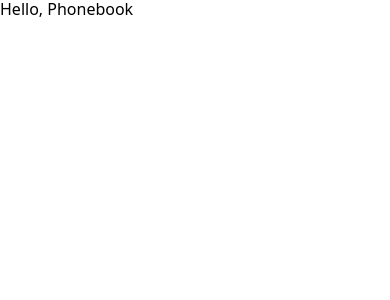
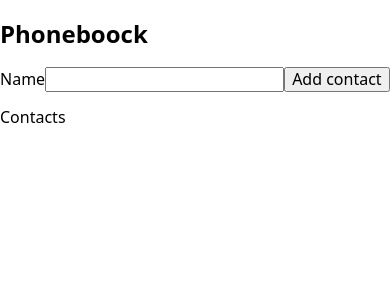
Before and after one commit to gts-work/goit-react-hw-02-phonebook, a React (Create React App) app: page / in a window 390 px wide. Shown: the top 300 px of the page. Built offline with nearby package versions, Linux system fonts and the light colour scheme.

Commit message:
added add name in phonebook

```diff
--- a/package.json
+++ b/package.json
@@ -12,6 +12,7 @@
         "react": "^17.0.2",
         "react-dom": "^17.0.2",
         "react-scripts": "4.0.3",
+        "shortid": "^2.2.16",
         "web-vitals": "^1.1.2"
     },
     "scripts": {
--- a/src/App.js
+++ b/src/App.js
@@ -1,8 +1,38 @@
 import React, { Component } from "react";
 
+import Phoneboock from "./components/Phoneboock";
+import ContactsList from "./components/ContactsList";
+
 class App extends Component {
+  state = {
+    contacts: [],
+  };
+
+  onSubmit = (data) => {
+    console.log("App ~ data: ", data);
+
+    const { id, name } = data;
+
+    console.log("App ~ ID: ", id);
+    console.log("App ~ name: ", name);
+
+    this.addContact(id, name);
+  };
+
+  addContact = (id, name) => {
+    const contact = { id, name };
+    this.setState(({ contacts }) => ({
+      contacts: [contact, ...contacts],
+    }));
+  };
+
   render() {
-    return <>Hello, Phonebook</>;
+    return (
+      <div>
+        <Phoneboock onSubmit={this.onSubmit} />
+        <ContactsList contacts={this.state.contacts} />
+      </div>
+    );
   }
 }
 
--- /dev/null
+++ b/src/components/ContactsList/ContactItem.js
@@ -0,0 +1,5 @@
+import React from "react";
+
+const ContactItem = ({ id, name }) => <li key={id}>{name}</li>;
+
+export default ContactItem;
--- /dev/null
+++ b/src/components/ContactsList/ContactsList.js
@@ -0,0 +1,19 @@
+import React from "react";
+
+import ContactItem from "./ContactItem";
+
+const ContactsList = ({ contacts }) => {
+  console.log("ContactsList ~ contacts: ", contacts);
+
+  return (
+    <div>
+      <p>Contacts</p>
+
+      {contacts.map(({ id, name }) => (
+        <ContactItem key={id} name={name} />
+      ))}
+    </div>
+  );
+};
+
+export default ContactsList;
--- /dev/null
+++ b/src/components/ContactsList/index.js
@@ -0,0 +1 @@
+export { default } from "./ContactsList";
--- /dev/null
+++ b/src/components/Phoneboock/Form.js
@@ -0,0 +1,57 @@
+import React, { Component } from "react";
+
+const shortid = require("shortid");
+
+class Form extends Component {
+  state = {
+    id: "",
+    name: "",
+    number: "",
+  };
+
+  nameInputId = shortid.generate();
+
+  handleChange = (e) => {
+    // console.log("Form ~ e: ", e);
+    // console.log("Form ~ e: ", e.currentTarget);
+    const { name, value, id } = e.currentTarget;
+
+    console.log("Form ~ ID: ", id);
+
+    this.setState({ [name]: value, id: id });
+  };
+
+  handleSubmit = (e) => {
+    e.preventDefault();
+    this.props.onSubmit(this.state);
+    this.reset();
+  };
+
+  reset = () => {
+    this.setState({ name: "" });
+  };
+
+  render() {
+    return (
+      <form onSubmit={this.handleSubmit}>
+        <label htmlFor={this.nameInputId}>
+          Name
+          <input
+            type="text"
+            name="name"
+            value={this.state.name}
+            onChange={this.handleChange}
+            id={this.nameInputId}
+            pattern="^[a-zA-Zа-яА-Я]+(([' -][a-zA-Zа-яА-Я ])?[a-zA-Zа-яА-Я]*)*$"
+            title="Имя может состоять только из букв, апострофа, тире и пробелов. Например Adrian, Jacob Mercer, Charles de Batz de Castelmore d'Artagnan и т. п."
+            required
+          />
+        </label>
+
+        <button type="submit">Add contact</button>
+      </form>
+    );
+  }
+}
+
+export default Form;
--- /dev/null
+++ b/src/components/Phoneboock/Phoneboock.js
@@ -0,0 +1,17 @@
+import React, { Component } from "react";
+
+import Title from "./Title";
+import Form from "./Form";
+
+class Phoneboock extends Component {
+  render() {
+    return (
+      <>
+        <Title title="Phoneboock" />
+        <Form onSubmit={this.props.onSubmit} />
+      </>
+    );
+  }
+}
+
+export default Phoneboock;
--- /dev/null
+++ b/src/components/Phoneboock/Title.js
@@ -0,0 +1,5 @@
+import React from "react";
+
+const Title = ({ title }) => <h2>{title}</h2>;
+
+export default Title;
--- /dev/null
+++ b/src/components/Phoneboock/index.js
@@ -0,0 +1 @@
+export { default } from "./Phoneboock";
```
Also changed, not shown: 2 other files (tests, documents, lock files or other folders).
